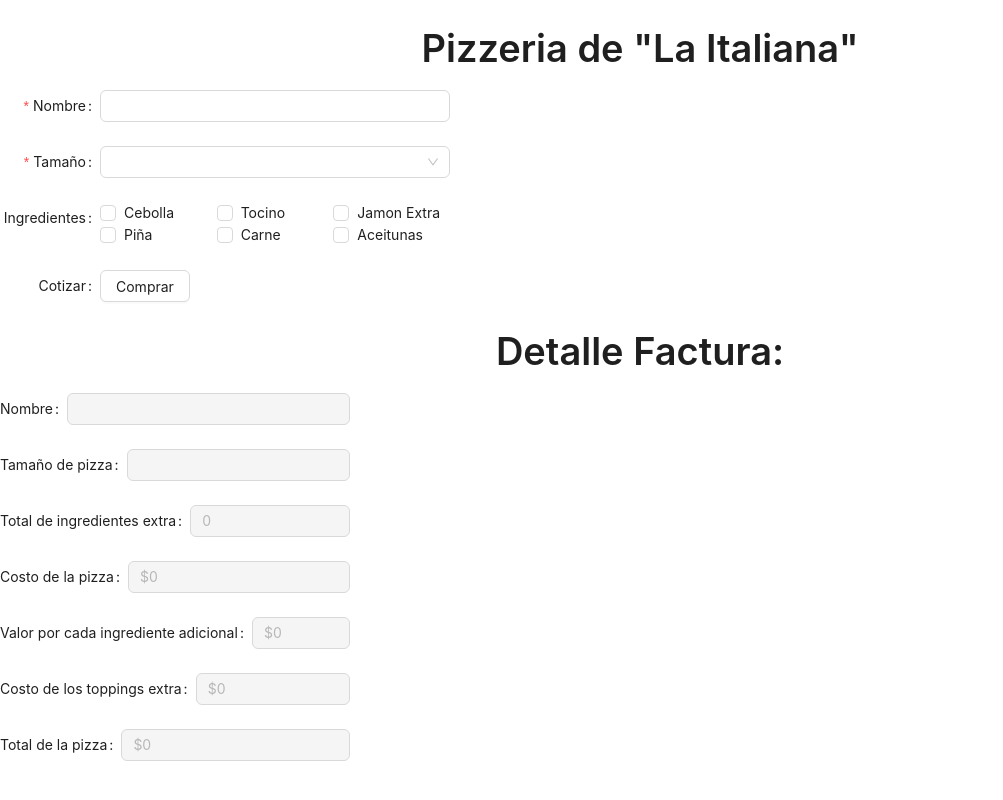
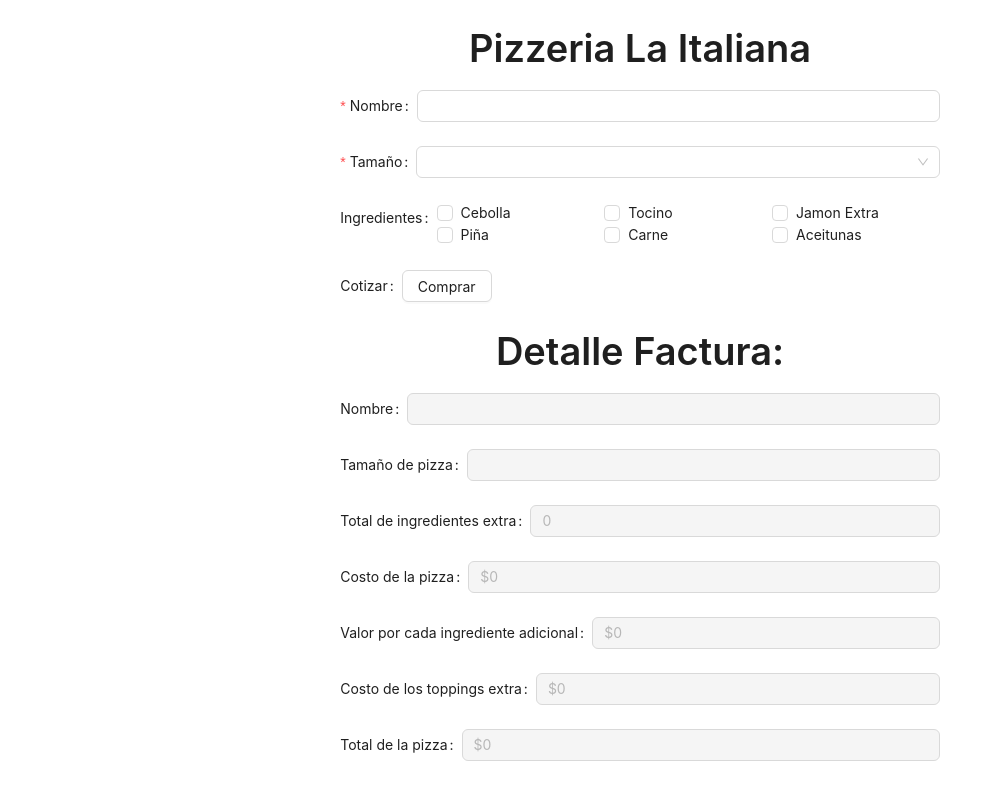
Before and after one commit to WilfredoAcosta/desafiodps2, a React (Create React App) app: page / in a window 1280 px wide. Shown: the top 800 px of the page, without its empty margins (0-1003 px from the left). Built offline with nearby package versions, Linux system fonts and the light colour scheme.

Commit message:
Forms centrados

```diff
--- a/src/App.js
+++ b/src/App.js
@@ -7,7 +7,8 @@ import {
   Select,
   Col,
   Row,
-  Typography
+  Typography,
+  Space
 } from 'antd';
 import { pizzas, ingredientes } from './utils/data';
 
@@ -58,25 +59,19 @@ const FormDisabledDemo = () => {
 
   return (
     <>
-      <center>
-        <Title>Pizzeria de "La Italiana"</Title>
-      </center>
+     <Space direction="horizontal" style={{ width: '100%', justifyContent: 'center' }}>
       <Form
         form={form}
         name="control-ref"
-        labelCol={{
-          span: 4,
-        }}
-        wrapperCol={{
-          span: 14,
-        }}
         layout="horizontal"
-        disabled={false}
         style={{
-          maxWidth: 600,
-        }}
+          maxWidth: 700
+        }
+        }
       >
-
+ <center>
+        <Title>Pizzeria La Italiana</Title>
+      </center>
         <Form.Item label="Nombre" name="Nombre" onChange={(e) => {
           setNombre(e.target.value)
           ActualizarData()
@@ -126,23 +121,11 @@ const FormDisabledDemo = () => {
         <Form.Item label="Cotizar" htmlType="submit">
           <Button onClick={() => CalcularTotalPagar()}>Comprar</Button>
         </Form.Item>
-      </Form>
+
       <center>
         <Title>Detalle Factura:</Title>
       </center>
 
-      <Form
-        labelCol={{
-          span: 4,
-        }}
-        wrapperCol={{
-          span: 14,
-        }}
-        layout="horizontal"
-        disabled={false}
-        style={{
-          maxWidth: 600,
-        }}>
         <Form.Item>
           <Form.Item label="Nombre">
             <Input placeholder={nombre} disabled />
@@ -173,9 +156,8 @@ const FormDisabledDemo = () => {
           </Form.Item>
 
         </Form.Item>
-      </Form>
-
-
+        </Form>
+      </Space>
     </>
   );
 };
```
